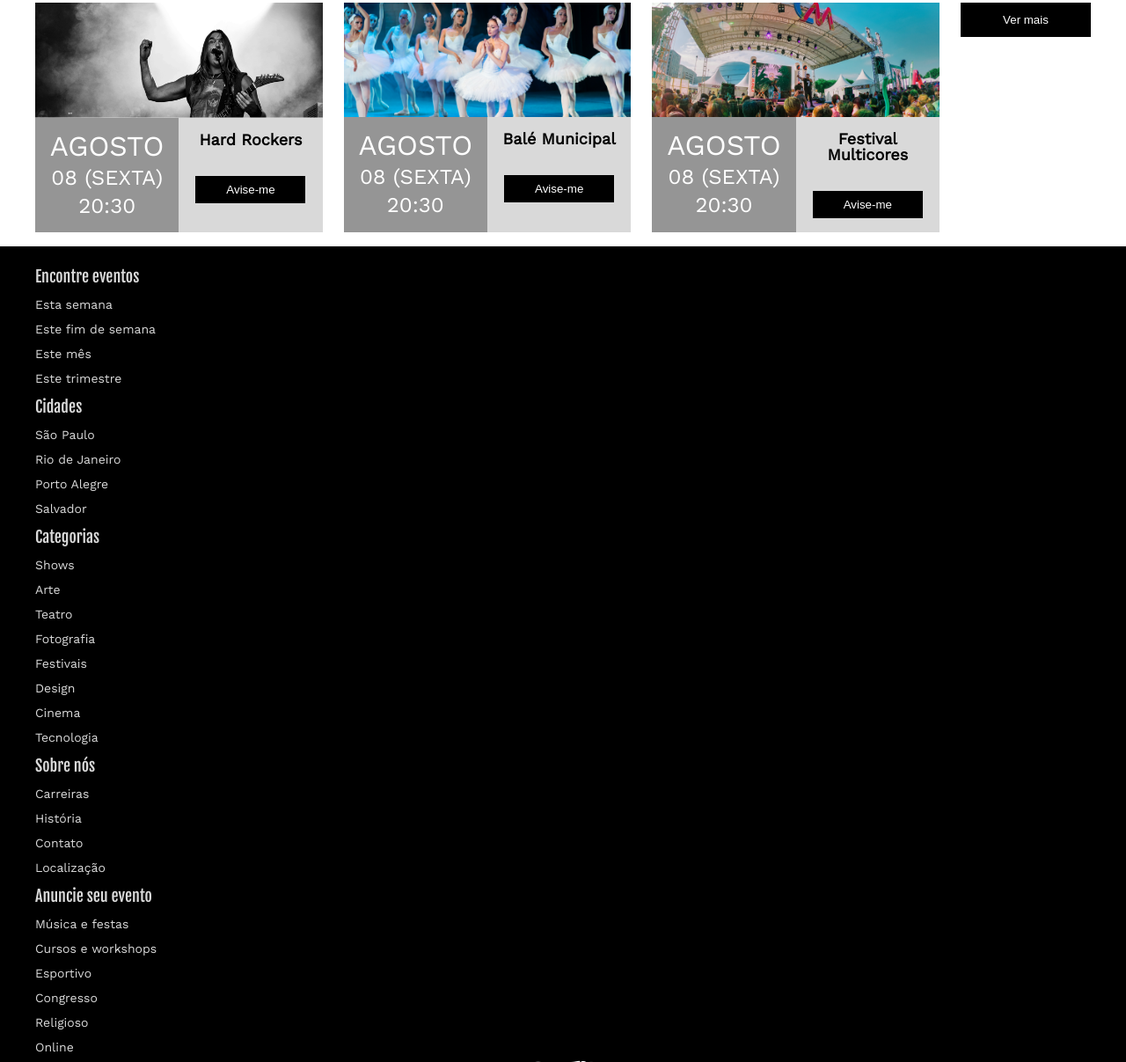
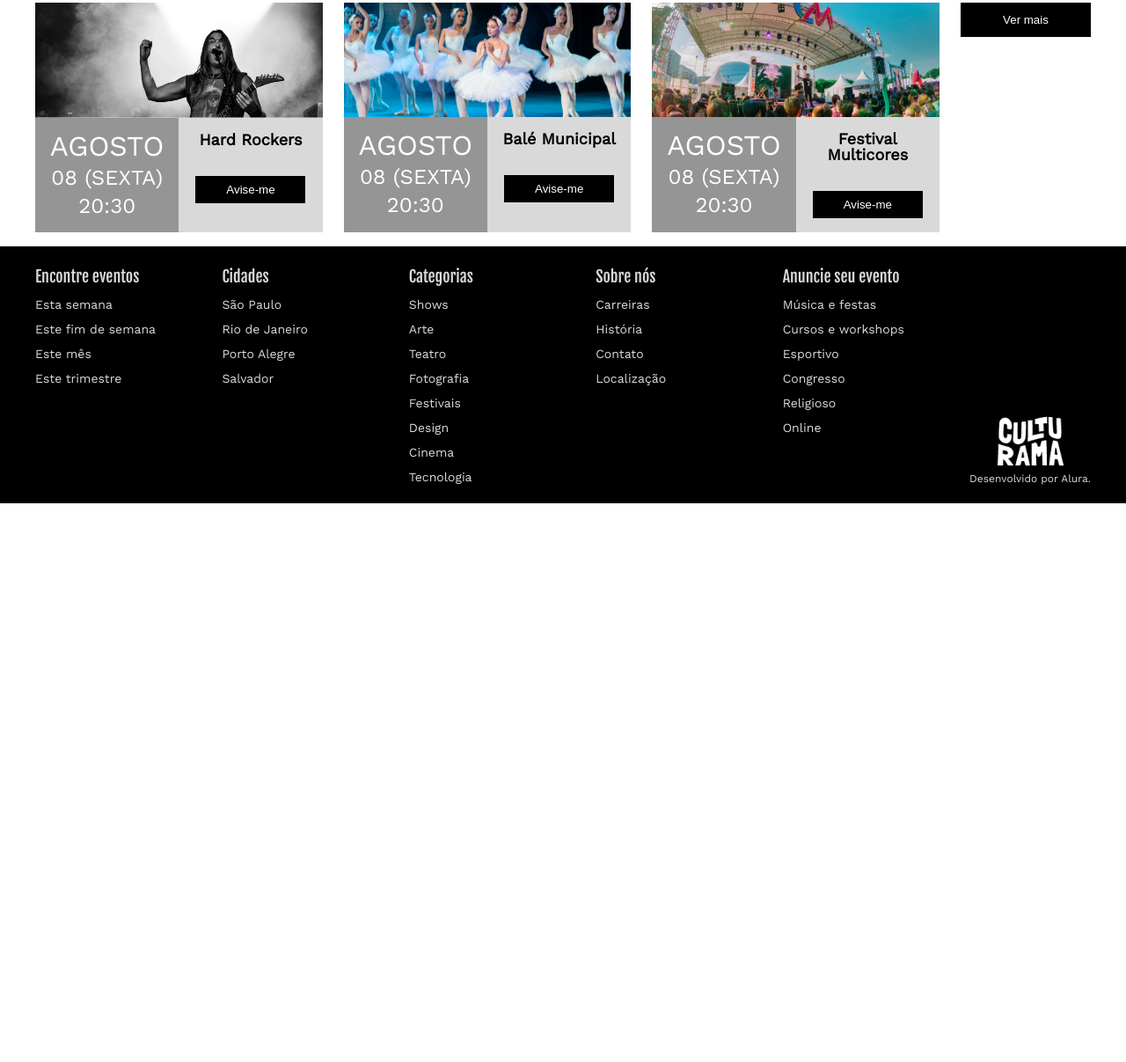
Before and after one commit to fabiomendoncaerpedev/culturama, a plain HTML site: page index.html in a window 1280 px wide. Shown: the part 2849-4056 px from the top of the page at 88% size. After the commit the page ends 3421 px from the top, so only its background shows below. Drawn offline with nearby package versions, Linux system fonts and the light colour scheme.

Commit message:
feta: styling footer section

```diff
--- a/assets/style/flex.css
+++ b/assets/style/flex.css
@@ -27,7 +27,6 @@
 }
 
 /* EVENTOS */
-
 .eventos__lista {
     display: flex;
     flex-wrap: wrap;
@@ -43,6 +42,17 @@
     row-gap: 1rem;
     column-gap: 1.5rem;
     justify-content: center;
+}
+
+/* RODAPÉ */
+footer {
+    display: flex;
+    flex-wrap: wrap;
+    justify-content: space-between;
+}
+
+.rodape__logo {
+    align-self: flex-end;
 }
 
 @media (min-width: 720px) {
```
